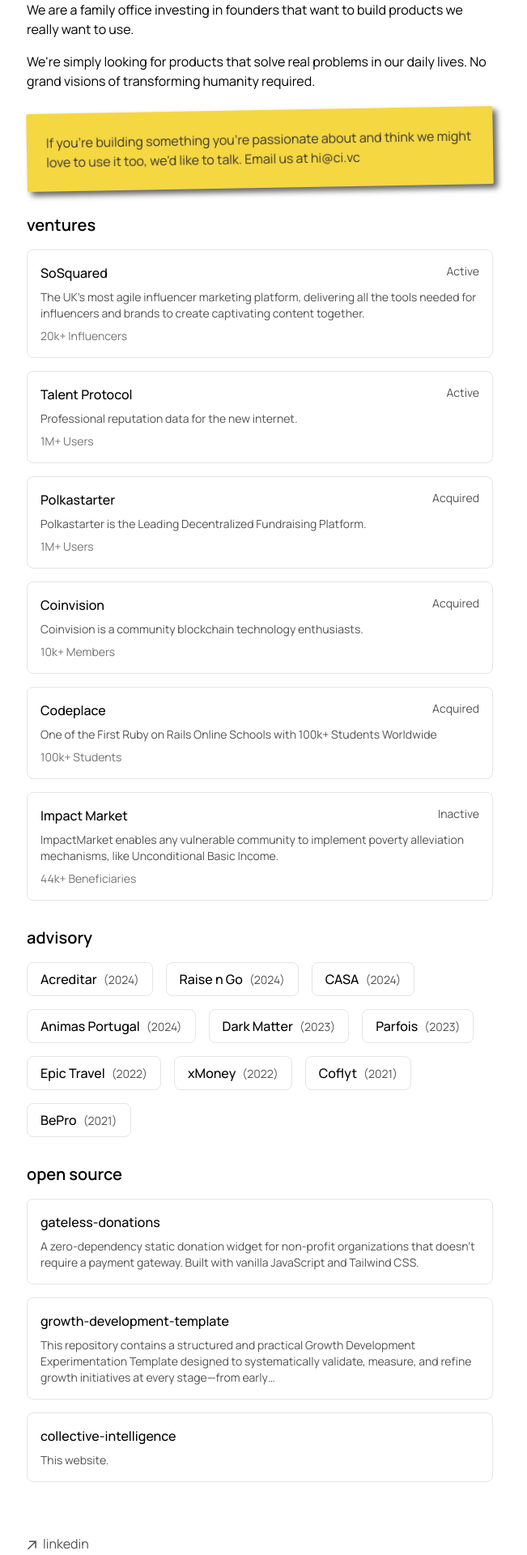
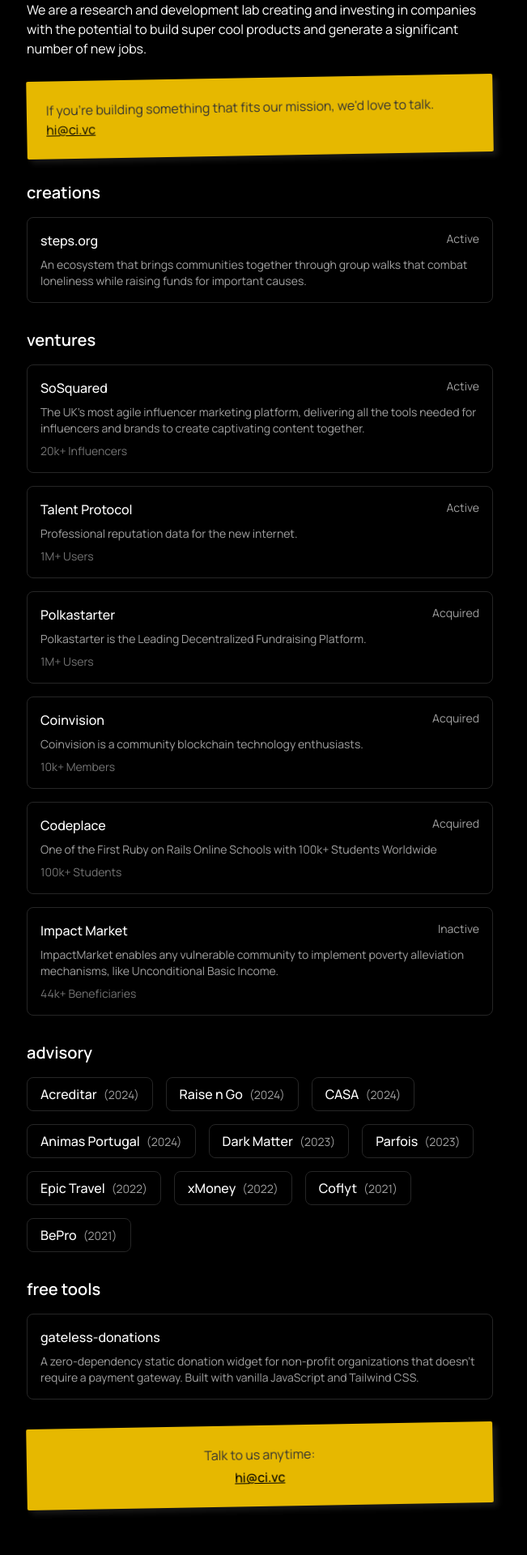
Before and after one commit to col-intel/collective-intelligence, a Next.js app: page / in a window 1280 px wide. Shown: the part 200-2120 px from the top of the page at 81% size, without its empty margins (319-970 px from the left). Built offline with nearby package versions, Linux system fonts and the light colour scheme.

Commit message:
Updated portfolio and vision

```diff
--- a/app/components/footer.tsx
+++ b/app/components/footer.tsx
@@ -18,11 +18,11 @@
 export default function Footer() {
   return (
     <footer className="mb-16">
-      <ul className="font-sm mt-8 flex flex-col space-x-0 space-y-2 text-neutral-600 md:flex-row md:space-x-4 md:space-y-0 dark:text-neutral-300">
+      <ul className="font-sm mt-8 flex flex-col space-x-0 space-y-2 text-neutral-300 md:flex-row md:space-x-4 md:space-y-0">
 
         <li>
           <a
-            className="flex items-center transition-all hover:text-neutral-800 dark:hover:text-neutral-100"
+            className="flex items-center transition-all hover:text-neutral-100"
             rel="noopener noreferrer"
             target="_blank"
             href="https://www.linkedin.com/company/collective-ci/"
@@ -32,7 +32,7 @@
           </a>
         </li>
       </ul>
-      <p className="mt-8 text-neutral-600 dark:text-neutral-300">
+      <p className="mt-8 text-neutral-300">
         © {new Date().getFullYear()} collective intelligence. all rights reserved.
       </p>
     </footer>
--- a/app/components/portfolio.tsx
+++ b/app/components/portfolio.tsx
@@ -16,6 +16,13 @@
   name: string;
   description: string;
   url: string;
+}
+
+interface Creation {
+  name: string;
+  description: string;
+  url: string;
+  year: number;
 }
 
 export function Portfolio() {
@@ -93,33 +100,48 @@
 
   const creations = [
     {
-      name: "Type.cm",
-      description: "Too busy for traditional journaling? We get it. That's why we made it as simple as replying to your morning email. Build a better you, one reply at a time.",
-      url: "https://type.cm",
-      year: 2024
+      name: "steps.org",
+      description: "An ecosystem that brings communities together through group walks that combat loneliness while raising funds for important causes.",
+      url: "https://steps.org",
+      status: "Active"
     }
   ]
 
-  const openSourceProjects = [
+  const freeTools = [
     {
       name: "gateless-donations",
       description: "A zero-dependency static donation widget for non-profit organizations that doesn't require a payment gateway. Built with vanilla JavaScript and Tailwind CSS.",
       url: "https://github.com/col-intel/gateless-donations"
-    },
-    {
-      name: "growth-development-template",
-      description: "This repository contains a structured and practical Growth Development Experimentation Template designed to systematically validate, measure, and refine growth initiatives at every stage—from early…",
-      url: "https://github.com/col-intel/growth-development-template"
-    },
-    {
-      name: "collective-intelligence",
-      description: "This website.",
-      url: "https://github.com/col-intel/collective-intelligence"
     }
   ]
 
   return (
     <div className="space-y-8">
+      <div>
+        <h2 className="font-semibold text-xl mb-4">creations</h2>
+        <div className="grid grid-cols-1 gap-4">
+          {creations.map((creation) => (
+            <a
+              key={creation.name}
+              href={creation.url}
+              target="_blank"
+              rel="noopener noreferrer"
+              className="p-4 rounded-lg border border-neutral-800 hover:bg-neutral-900 transition-all"
+            >
+              <div className="flex justify-between items-start">
+                <h3 className="font-medium">{creation.name}</h3>
+                <span className="text-sm text-neutral-400">
+                  {creation.status}
+                </span>
+              </div>
+              <p className="text-neutral-400 text-sm mt-2">
+                {creation.description}
+              </p>
+            </a>
+          ))}
+        </div>
+      </div>
+
       <div>
         <h2 className="font-semibold text-xl mb-4">ventures</h2>
         <div className="grid grid-cols-1 gap-4">
@@ -130,19 +152,19 @@
                 href={project.url}
                 target="_blank"
                 rel="noopener noreferrer"
-                className="p-4 rounded-lg border border-neutral-200 dark:border-neutral-800 hover:bg-neutral-50 dark:hover:bg-neutral-900 transition-all"
+                className="p-4 rounded-lg border border-neutral-800 hover:bg-neutral-900 transition-all"
               >
                 <div className="flex justify-between items-start">
                   <h3 className="font-medium">{project.name}</h3>
-                  <span className="text-sm text-neutral-600 dark:text-neutral-400">
+                  <span className="text-sm text-neutral-400">
                     {project.status}
                   </span>
                 </div>
-                <p className="text-neutral-600 dark:text-neutral-400 text-sm mt-2">
+                <p className="text-neutral-400 text-sm mt-2">
                   {project.description}
                 </p>
                 {project.community_size && (
-                  <p className="text-sm text-neutral-500 dark:text-neutral-500 mt-2">
+                  <p className="text-sm text-neutral-500 mt-2">
                     {project.community_size}
                   </p>
                 )}
@@ -150,19 +172,19 @@
             ) : (
               <div
                 key={project.name}
-                className="p-4 rounded-lg border border-neutral-200 dark:border-neutral-800 hover:bg-neutral-50 dark:hover:bg-neutral-900 transition-all"
+                className="p-4 rounded-lg border border-neutral-800 hover:bg-neutral-900 transition-all"
               >
                 <div className="flex justify-between items-start">
                   <h3 className="font-medium">{project.name}</h3>
-                  <span className="text-sm text-neutral-600 dark:text-neutral-400">
+                  <span className="text-sm text-neutral-400">
                     {project.status}
                   </span>
                 </div>
-                <p className="text-neutral-600 dark:text-neutral-400 text-sm mt-2">
+                <p className="text-neutral-400 text-sm mt-2">
                   {project.description}
                 </p>
                 {project.community_size && (
-                  <p className="text-sm text-neutral-500 dark:text-neutral-500 mt-2">
+                  <p className="text-sm text-neutral-500 mt-2">
                     {project.community_size}
                   </p>
                 )}
@@ -181,10 +203,10 @@
               href={org.url}
               target="_blank"
               rel="noopener noreferrer"
-              className="px-4 py-2 rounded-lg border border-neutral-200 dark:border-neutral-800 hover:bg-neutral-50 dark:hover:bg-neutral-900 transition-all"
+              className="px-4 py-2 rounded-lg border border-neutral-800 hover:bg-neutral-900 transition-all"
             >
               <span className="font-medium">{org.name}</span>
-              <span className="text-neutral-600 dark:text-neutral-400 text-sm ml-2">
+              <span className="text-neutral-400 text-sm ml-2">
                 ({org.year})
               </span>
             </a>
@@ -193,18 +215,18 @@
       </div>
 
       <div>
-        <h2 className="font-semibold text-xl mb-4">open source</h2>
+        <h2 className="font-semibold text-xl mb-4">free tools</h2>
         <div className="grid grid-cols-1 gap-4">
-          {openSourceProjects.map((project) => (
+          {freeTools.map((project) => (
             <a
               key={project.name}
               href={project.url}
               target="_blank"
               rel="noopener noreferrer"
-              className="p-4 rounded-lg border border-neutral-200 dark:border-neutral-800 hover:bg-neutral-50 dark:hover:bg-neutral-900 transition-all"
+              className="p-4 rounded-lg border border-neutral-800 hover:bg-neutral-900 transition-all"
             >
               <h3 className="font-medium">{project.name}</h3>
-              <p className="text-neutral-600 dark:text-neutral-400 text-sm mt-2">
+              <p className="text-neutral-400 text-sm mt-2">
                 {project.description}
               </p>
             </a>
--- a/app/global.css
+++ b/app/global.css
@@ -6,31 +6,20 @@
 }
 
 :root {
-  --sh-class: #2d5e9d;
-  --sh-identifier: #354150;
+  --sh-class: #4c97f8;
+  --sh-identifier: white;
   --sh-sign: #8996a3;
-  --sh-string: #007f7a;
-  --sh-keyword: #e02518;
+  --sh-string: #0fa295;
+  --sh-keyword: #f47067;
   --sh-comment: #a19595;
   --sh-jsxliterals: #6266d1;
   --sh-property: #e25a1c;
   --sh-entity: #e25a1c;
 }
 
-@media (prefers-color-scheme: dark) {
-  :root {
-    --sh-class: #4c97f8;
-    --sh-identifier: white;
-    --sh-keyword: #f47067;
-    --sh-string: #0fa295;
-  }
-  html {
-    color-scheme: dark;
-  }
-}
-
 html {
   min-width: 360px;
+  color-scheme: dark;
 }
 
 .font-manrope {
@@ -38,7 +27,7 @@
 }
 
 .post-it-note {
-  background-color: #f5d742;
+  background-color: #e6b800;
   padding: 1.5rem;
   transform: rotate(-1deg);
   box-shadow: 5px 5px 7px rgba(33,33,33,.7);
@@ -48,11 +37,6 @@
   border-radius: 2px;
   line-height: 1.5;
   margin: 1.5rem 0;
-}
-
-.dark .post-it-note {
-  background-color: #e6b800;
-  color: #333;
 }
 
 .prose .anchor {
@@ -70,11 +54,11 @@
 }
 
 .prose a {
-  @apply underline transition-all decoration-neutral-400 dark:decoration-neutral-600 underline-offset-2 decoration-[0.1em];
+  @apply underline transition-all decoration-neutral-600 underline-offset-2 decoration-[0.1em];
 }
 
 .prose .anchor:after {
-  @apply text-neutral-300 dark:text-neutral-700;
+  @apply text-neutral-700;
   content: '#';
 }
 
@@ -83,7 +67,7 @@
 }
 
 .prose pre {
-  @apply bg-neutral-50 dark:bg-neutral-900 rounded-lg overflow-x-auto border border-neutral-200 dark:border-neutral-900 py-2 px-3 text-sm;
+  @apply bg-neutral-900 rounded-lg overflow-x-auto border border-neutral-900 py-2 px-3 text-sm;
 }
 
 .prose code {
@@ -106,7 +90,7 @@
 }
 
 .prose p {
-  @apply my-4 text-neutral-800 dark:text-neutral-200;
+  @apply my-4 text-neutral-200;
 }
 
 .prose h1 {
--- a/app/layout.tsx
+++ b/app/layout.tsx
@@ -21,7 +21,7 @@
     default: 'collective intelligence - grow together',
     template: '%s | collective intelligence - grow together',
   },
-  description: "We are a family office investing in founders that want to build products we really want to use.",
+  description: "We are a research and development lab creating and investing in companies with the potential to build super cool products and generate a significant number of new jobs.",
   icons: {
     icon: [
       { url: '/favicon.ico' },
@@ -34,7 +34,7 @@
   manifest: '/site.webmanifest',
   openGraph: {
     title: 'collective intelligence - grow together',
-    description: "We are a family office investing in founders that want to build products we really want to use.",
+    description: "We are a research and development lab creating and investing in companies with the potential to build super cool products and generate a significant number of new jobs.",
     url: 'https://ci.vc',
     siteName: 'collective intelligence - grow together',
     locale: 'en_US',
@@ -50,7 +50,7 @@
   twitter: {
     card: 'summary_large_image',
     title: 'collective intelligence - grow together',
-    description: "We are a family office investing in founders that want to build products we really want to use.",
+    description: "We are a research and development lab creating and investing in companies with the potential to build super cool products and generate a significant number of new jobs.",
     images: ['https://ci.vc/og-image.png'],
     creator: '@ci_vc',
   },
@@ -67,7 +67,7 @@
     <html
       lang="en"
       className={cx(
-        'text-black bg-white dark:text-white dark:bg-black',
+        'text-white bg-black',
         GeistSans.variable,
         GeistMono.variable,
         manrope.variable
--- a/app/nest/page.tsx
+++ b/app/office/page.tsx
@@ -2,11 +2,11 @@
 import type { Metadata } from 'next'
 
 export const metadata: Metadata = {
-  title: 'Nest | Office',
+  title: 'Office | Collective Intelligence',
   description: 'Our office for our team and friends in Porto, Portugal.',
 }
 
-export default function Nest() {
+export default function Office() {
   return (
     <section>
       <div className="flex items-center mb-8">
@@ -18,14 +18,14 @@
           className="mr-2"
         />
         <h1 className="text-2xl font-semibold tracking-tighter">
-          nest
+          office
         </h1>
       </div>
 
       <div className="mb-8">
         <Image
           src="/thehouse.png"
-          alt="Nest - Collective Intelligence's community center and office"
+          alt="Office - Collective Intelligence's community center and office"
           width={800}
           height={450}
           className="rounded-lg"
@@ -34,12 +34,12 @@
       </div>
 
       <p className="mb-4">
-        Welcome to Nest – our office for our team and friends in Porto, Portugal. Just a 5-minute walk from the ocean, it's where our team works daily.
+        Welcome to our office – a space for our team and friends in Porto, Portugal. Just a 5-minute walk from the ocean, it's where our team works daily.
       </p>
 
 
 
-      <h2 className="font-semibold text-xl mt-8 mb-4">Who hangs out at Nest</h2>
+      <h2 className="font-semibold text-xl mt-8 mb-4">Who hangs out at our office</h2>
 
       <ul className="list-disc pl-6 space-y-2 mb-6">
         <li>We and our friends</li>
@@ -62,12 +62,13 @@
       </div>
 
 
-      <div className="mt-8 text-center">
+      <div className="post-it-note text-center">
+        <p className="mb-1">Talk to us anytime:</p>
         <a
-          href="mailto:hi@ci.vc?subject=Contact%20us%20from%20Nest%20website"
-          className="bg-black text-white dark:bg-white dark:text-black px-6 py-3 rounded-lg font-medium hover:opacity-90 transition-opacity"
+          href="mailto:hi@ci.vc"
+          className="text-black font-medium underline"
         >
-          Contact us
+          hi@ci.vc
         </a>
       </div>
     </section>
--- a/app/page.tsx
+++ b/app/page.tsx
@@ -18,13 +18,13 @@
         </h1>
       </div>
       <p className="mb-4">
-        {`We are a family office investing in founders that want to build products we really want to use.`}
-      </p>
-      <p className="mb-4">
-        {`We're simply looking for products that solve real problems in our daily lives. No grand visions of transforming humanity required.`}
+        {`We are a research and development lab creating and investing in companies with the potential to build super cool products and generate a significant number of new jobs.`}
       </p>
       <div className="post-it-note">
-        {`If you're building something you're passionate about and think we might love to use it too, we'd like to talk. Email us at hi@ci.vc`}
+        {`If you're building something that fits our mission, we'd love to talk. `}
+        <a href="mailto:hi@ci.vc" className="text-black underline">
+          hi@ci.vc
+        </a>
       </div>
       <div className="my-8">
         <Portfolio />
@@ -33,6 +33,15 @@
         <h2 className="font-semibold text-xl mb-4">Latest Posts</h2>
         <BlogPosts />
       </div>
+      <div className="post-it-note text-center mt-12">
+        <p className="mb-1">Talk to us anytime:</p>
+        <a
+          href="mailto:hi@ci.vc"
+          className="text-black font-medium underline"
+        >
+          hi@ci.vc
+        </a>
+      </div>
     </section>
   )
 }
--- a/app/sitemap.ts
+++ b/app/sitemap.ts
@@ -8,7 +8,7 @@
     lastModified: post.metadata.publishedAt,
   }))
 
-  let routes = ['', '/blog', '/jobs/executive-assistant'].map((route) => ({
+  let routes = ['', '/blog', '/office', '/jobs/executive-assistant'].map((route) => ({
     url: `${baseUrl}${route}`,
     lastModified: new Date().toISOString().split('T')[0],
   }))
```
Also changed, not shown: app/components/nav.tsx (+3 -6 lines).
